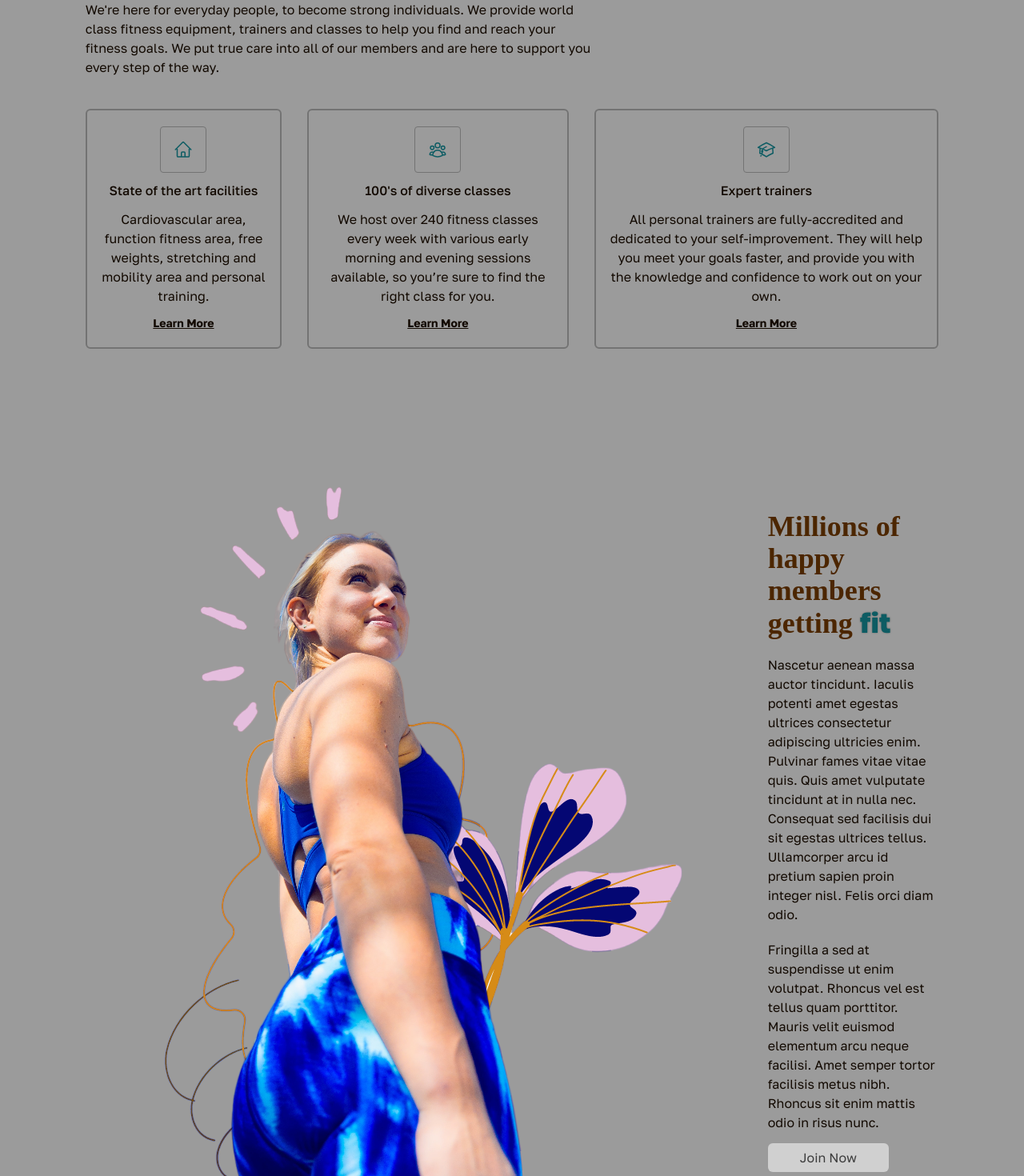
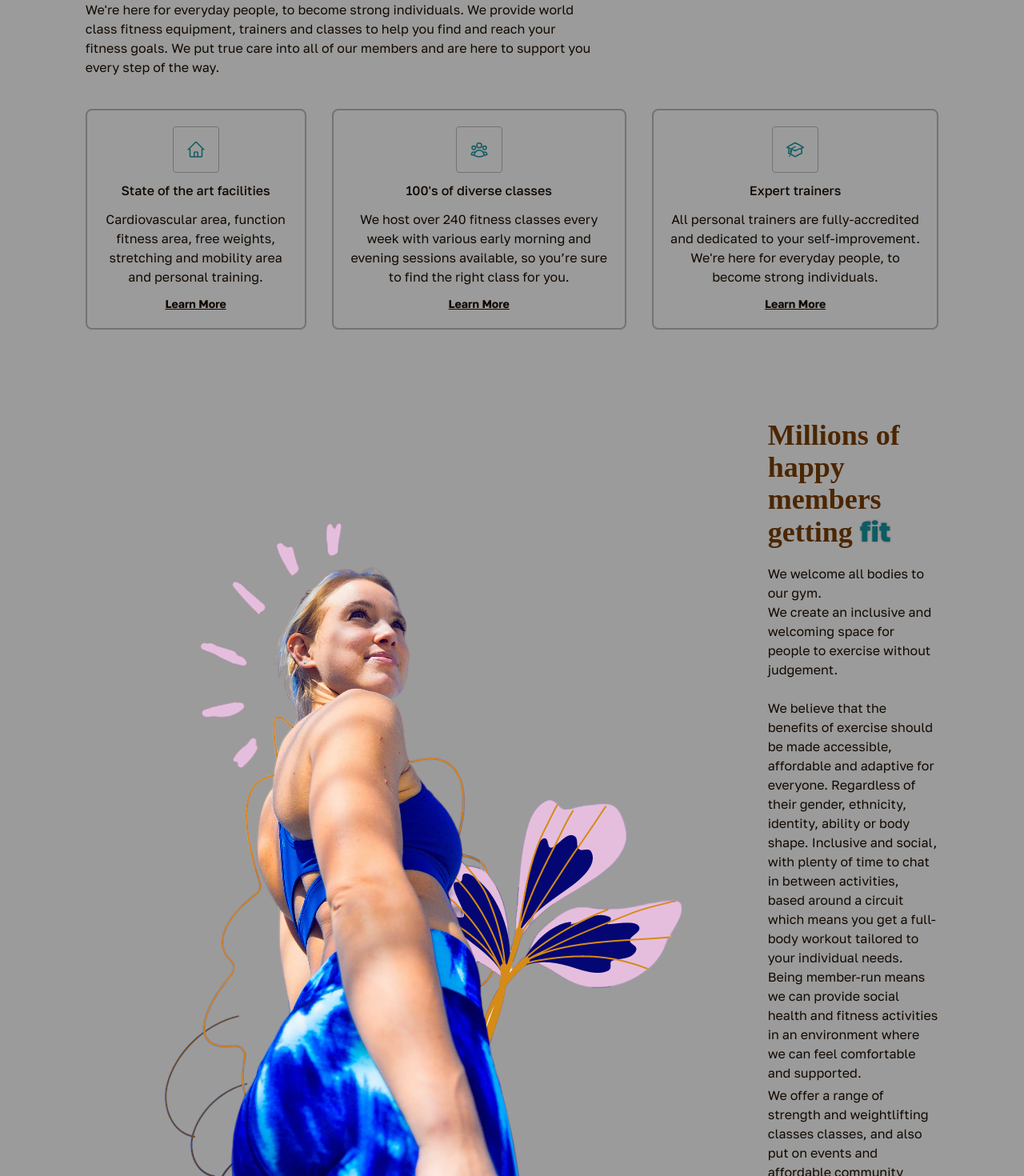
Before and after one commit to jesswils/gym-typescript, a React (Vite) app: page / in a window 1280 px wide. Shown: the part 960-2430 px from the top of the page at 80% size. Built offline with nearby package versions, Linux system fonts and the light colour scheme; a web font is replaced by a local one.

Commit message:
Fix the benefit section

```diff
--- a/src/components/benefits/Benefit.tsx
+++ b/src/components/benefits/Benefit.tsx
@@ -20,15 +20,13 @@ const Benefit = ({ icon, title, description, setSelectedPage }: Props) => {
     <>
       <motion.div
         onViewportEnter={() => setSelectedPage(SelectedPage.Benefits)}
-        className='mt-5 rounded-md border-2 border-double px-4 py-5 text-center border-neutral'
+        className='mt-5 rounded-lg border-2 border-double px-4 py-5 text-center border-neutral'
         variants={childVariant}
       >
         <div className='mb-2 flex justify-center text-carribean-blue'>
-          <AnchorLink>
             <div className='rounded border p-4 border-neutral'>
               {icon}
             </div>
-          </AnchorLink>
         </div>
         <h4 className='pt-0.5 font-medium text-dark-brown'>{title}</h4>
         <p className='my-3 text-dark-brown'>{description}</p>
--- a/src/components/benefits/index.tsx
+++ b/src/components/benefits/index.tsx
@@ -12,22 +12,23 @@ type Props = {
 
 const benefits: Array<BenefitType> = [
   {
-    icon: <HomeIcon className='h-6 w-6' />,
+    icon: <HomeIcon className='h-6' />,
     title: 'State of the art facilities',
     description:
-      'Cardiovascular area, function fitness area, free weights, stretching and mobility area and personal training.',
+      `Cardiovascular area, function fitness area, free weights, stretching and mobility area and personal training. `,
   },
   {
-    icon: <UserGroupIcon className='h-6 w-6' />,
+    icon: <UserGroupIcon className='h-6' />,
     title: "100's of diverse classes",
     description:
       'We host over 240 fitness classes every week with various early morning and evening sessions available, so you’re sure to find the right class for you.',
   },
   {
-    icon: <AcademicCapIcon className='h-6 w-6' />,
+    icon: <AcademicCapIcon className='h-6' />,
     title: 'Expert trainers',
     description:
-      'All personal trainers are fully-accredited and dedicated to your self-improvement. They will help you meet your goals faster, and provide you with the knowledge and confidence to work out on your own.',
+      `All personal trainers are fully-accredited and dedicated to your self-improvement.
+      We're here for everyday people, to become strong individuals.`,
   },
 ];
 
@@ -40,7 +41,7 @@ const container = {
 
 const Benefits = ({ setSelectedPage }: Props) => {
   return (
-    <section id='benefits' className='mx-auto min-h-full w-5/6 pt-20'>
+    <section id='benefits' className='mx-auto w-5/6 pt-20'>
       <motion.div
         onViewportEnter={() => setSelectedPage(SelectedPage.Benefits)}
       >
@@ -66,7 +67,7 @@ const Benefits = ({ setSelectedPage }: Props) => {
 
         {/* benefits */}
         <motion.div
-          className='mt-5 items-center justify-between gap-8 md:flex'
+          className='flex mt-5 items-center gap-8'
           initial='hidden'
           whileInView='visible'
           viewport={{ amount: 0.5 }}
@@ -127,20 +128,24 @@ const Benefits = ({ setSelectedPage }: Props) => {
                 visible: { opacity: 1, x: 0 },
               }}
             >
-              <p className='my-5 text-dark-brown'>
-                Nascetur aenean massa auctor tincidunt. Iaculis potenti amet egestas ultrices consectetur adipiscing
-                ultricies enim. Pulvinar fames vitae vitae quis. Quis amet vulputate tincidunt at in nulla nec.
-                Consequat sed facilisis dui sit egestas ultrices tellus. Ullamcorper arcu id pretium sapien proin
-                integer nisl. Felis orci diam odio.
+              <p className='my-5 text-dark-brown leading-normal mb-1'>
+              We welcome all bodies to our gym.
+              <br></br>
+              We create an inclusive and welcoming space for people to exercise without judgement.
+              <br></br>
+              <br></br>
+              We believe that the benefits of exercise should be made accessible, affordable and adaptive for everyone. Regardless of their gender, ethnicity, identity, ability or body shape.
+              Inclusive and social, with plenty of time to chat in between activities, based around a circuit which means you get a full-body workout tailored to your individual needs.
+              <br></br>
+    Being member-run means we can provide social health and fitness activities in an environment where we can feel comfortable and supported.
               </p>
               <p className='mb-5 text-dark-brown'>
-                Fringilla a sed at suspendisse ut enim volutpat. Rhoncus vel est tellus quam porttitor. Mauris velit
-                euismod elementum arcu neque facilisi. Amet semper tortor facilisis metus nibh. Rhoncus sit enim mattis
-                odio in risus nunc.
+              We offer a range of strength and weightlifting classes classes, and also put on events and affordable community classes.
+              Our space has been designed by and for our members, making it a unique space to come and train.
               </p>
             </motion.div>
             {/* button */}
-            <div className='relative mt-3'>
+            <div className='relative mt-10'>
               <div className='before:content-leaves before:absolute before:-bottom-20 before:right-40 before:z-[-1]'>
                 <ActionButton setSelectedPage={setSelectedPage} isTopOfPage >
                   Join Now
```
